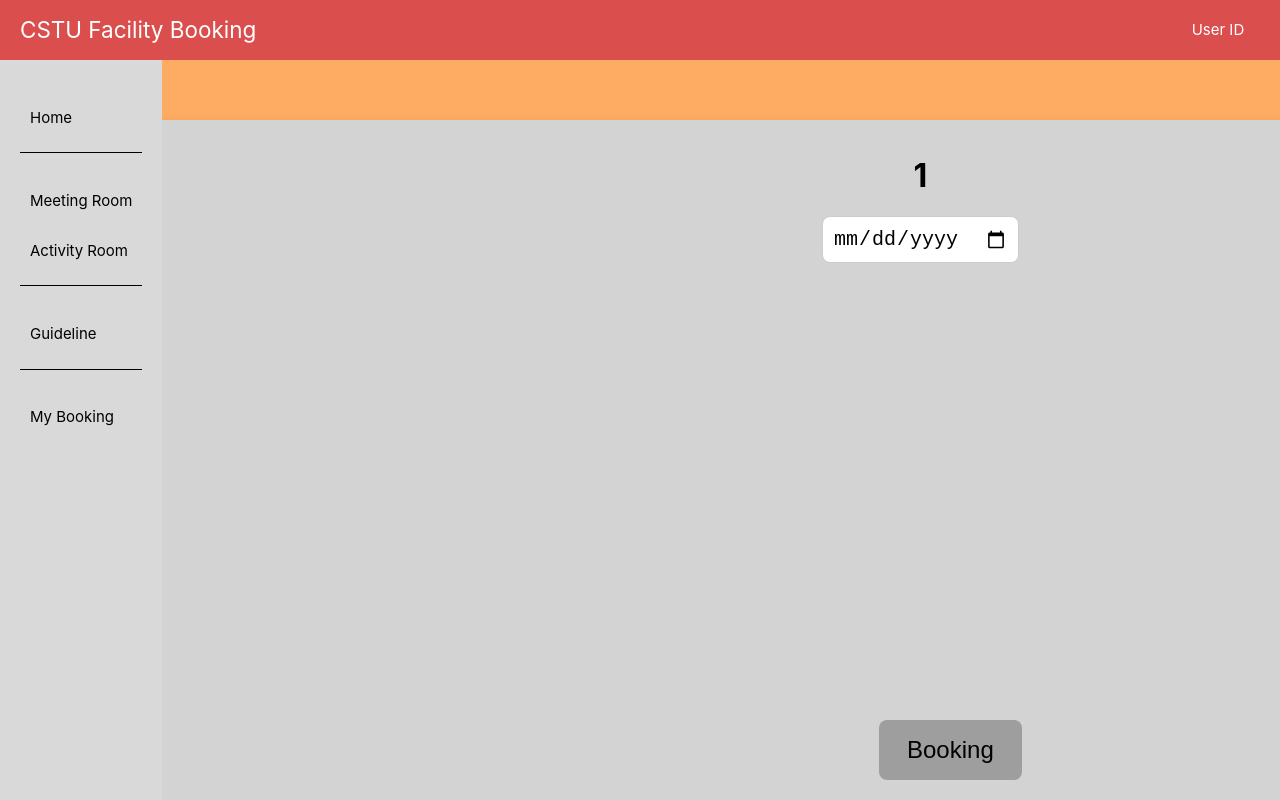
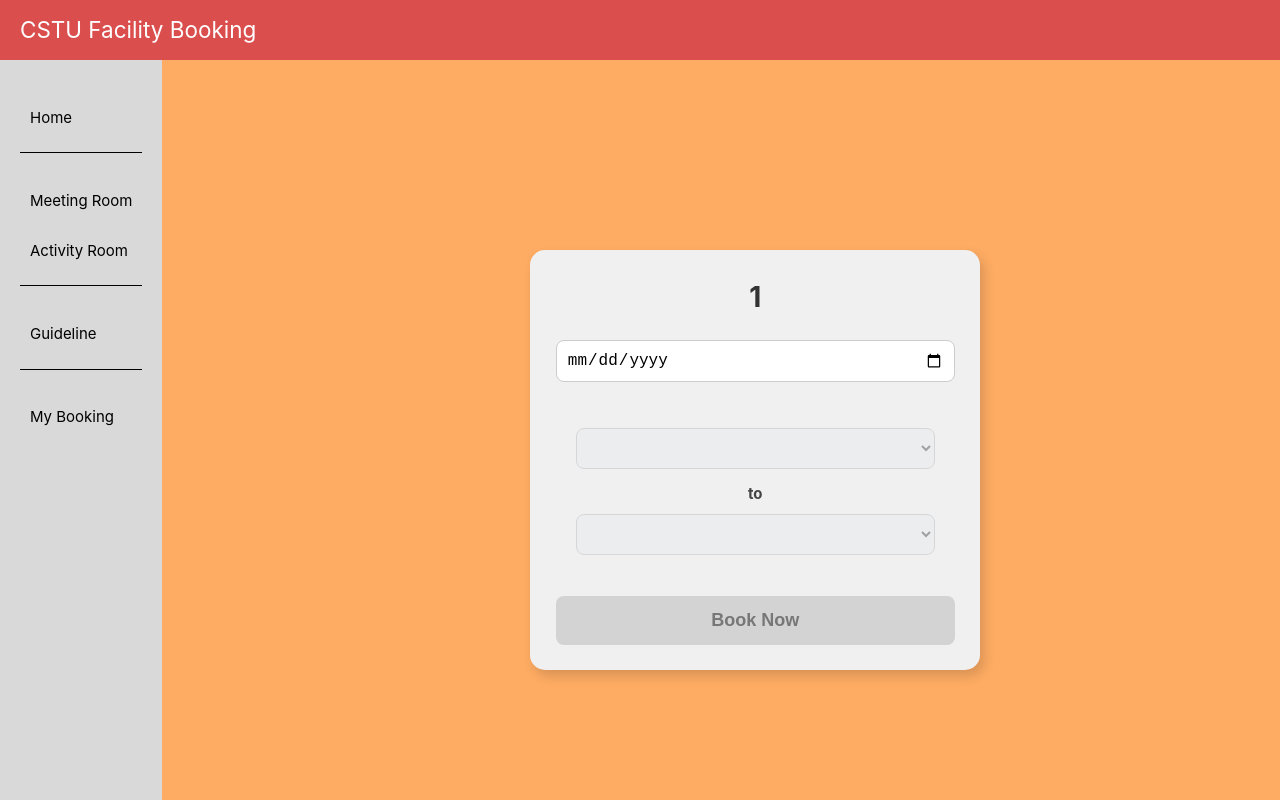
Before and after one commit to POOHRIN/CSTU-FACILITY-BOOKING-WEBSITE, a Vue app: page /home/meeting-room/1 in a window 1280 px wide. Built offline with nearby package versions, Linux system fonts and the light colour scheme.

Commit message:
update visual and login user

```diff
--- a/src/views/ActivityRoomDetail.vue
+++ /dev/null
@@ -1,158 +0,0 @@
-<script setup lang="ts">
-import { ref } from "vue";
-import { useRoute } from "vue-router";
-
-const route = useRoute();
-const roomId = route.params.roomId;
-
-const selectedDate = ref("");
-
-const room = ref({
-  name: `คุณกำลังดูข้อมูลของ : ${roomId}`,
-  capacity: "2 - 10",
-  facilities: [
-    { icon: "📺", text: "TV" },
-    { icon: "✏️", text: "White Board & Marker" },
-    { icon: "📶", text: "WIFI" },
-  ],
-  bookings: [
-    { time: "08:00 - 10:00", status: "expired" },
-    { time: "10:00 - 12:00", status: "available" },
-    { time: "13:00 - 15:00", status: "expired" },
-    { time: "15:00 - 17:00", status: "available" },
-  ],
-});
-</script>
-
-<template>
-  <div class="container">
-    <div class="room-card">
-      <h2 class="room-name">{{ room.name }}</h2>
-
-      <input type="date" v-model="selectedDate" class="date-picker" />
-
-      <div class="booking-status">
-        <span
-          v-for="(booking, index) in room.bookings"
-          :key="index"
-          :class="['booking-tag', booking.status]"
-        >
-          📅 {{ booking.time }}
-        </span>
-      </div>
-
-      <p class="capacity">👥 {{ room.capacity }}</p>
-
-      <ul class="facilities">
-        <li v-for="(facility, index) in room.facilities" :key="index">
-          {{ facility.icon }} {{ facility.text }}
-        </li>
-      </ul>
-
-      <button class="booking-btn">Booking</button>
-    </div>
-  </div>
-</template>
-
-<style scoped>
-.container {
-  display: flex;
-  justify-content: center;
-  align-items: center;
-  height: calc(100vh - 50px);
-  min-height: 800px;
-  padding: 20px;
-  margin-left: 20px;
-}
-
-
-.room-card {
-  background: rgb(211, 211, 211);
-  padding: 30px;
-  border-radius: 15px;
-  width: 1700px;
-  height: 85vh ;
-  margin-left: -200px;
-  box-shadow: 4px 6px 12px rgba(0, 0, 0, 0.2);
-  text-align: center;
-}
-
-.date-picker {
-  font-size: 20px;
-  padding: 10px;
-  margin-bottom: 15px;
-  border-radius: 8px;
-  border: 1px solid #ccc;
-}
-
-.room-name {
-  font-size: 32px;
-  /*font-weight: bold;*/
-  margin-bottom: 15px;
-}
-
-.booking-status {
-  font-size: 24px;
-  display: flex;
-  justify-content: center;
-  gap: 10px;
-  margin-bottom: 15px;
-}
-
-.booking-tag {
-  font-size: 24px;
-  padding: 8px 12px;
-  border-radius: 8px;
-  font-size: 16px;
-}
-
-.booking-tag.expired {
-  background-color: #e57373;
-  color: white;
-  font-size: 24px;
-  cursor: default;
-}
-
-.booking-tag.available {
-  background-color: #4caf50;
-  color: white;
-  font-size: 24px;
-  cursor: pointer;
-}
-
-.capacity {
-  font-size: 24px;
-  margin-bottom: 10px;
-}
-
-.facilities {
-  list-style: none;
-  padding: 0;
-  font-size: 24px;
-  margin-bottom: 15px;
-}
-
-.facilities li {
-  margin-bottom: 8px;
-}
-
-.booking-btn {
-  background: #9e9e9e;
-  color: black;
-  padding: 16px 28px;
-  border: none;
-  cursor: pointer;
-  border-radius: 8px;
-  font-size: 24px;
-  transition: 0.3s;
-}
-
-.booking-tag.available:hover {
-  background-color: #38803a;
-}
-
-.booking-btn:hover {
-  background: #616161;
-  color: white;
-}
-</style>
--- a/src/views/ActivityRoomView.vue
+++ b/src/views/ActivityRoomView.vue
@@ -41,7 +41,7 @@ const activityRooms = ref([
 }
 
 .room-card {
-  background: rgb(211, 211, 211);
+  background: #f0f0f0;
   padding: 60px;
   border-radius: 15px;
   text-align: center;
--- a/src/views/GuidelineView.vue
+++ b/src/views/GuidelineView.vue
@@ -25,7 +25,7 @@
 <style scoped>
 .guideline-container {
   padding: 20px;
-  background-color: rgb(211, 211, 211);
+  background-color: #f0f0f0;
   color: black;
   border-radius: 10px;
   margin-top: 20px;
--- a/src/views/LoginView.vue
+++ b/src/views/LoginView.vue
@@ -9,8 +9,8 @@ const rememberMe = ref(false);
 
 const handleLogin = () => {
     if (userId.value && password.value) {
-        console.log('Logging in with:', userId.value, password.value, rememberMe.value);
-        router.push('/home'); // Redirect after successful login
+        localStorage.setItem('userId', userId.value); // Store in localStorage
+        router.push('/home'); // Redirect after login
     } else {
         alert('Please fill in all fields.');
     }
--- a/src/views/MeetingRoomView.vue
+++ b/src/views/MeetingRoomView.vue
@@ -50,7 +50,7 @@ const meetingRooms = ref([
 }
 
 .room-card {
-  background: rgb(211, 211, 211);
+  background: #f0f0f0;
   padding: 60px;
   border-radius: 15px;
   text-align: center;
--- a/src/views/Navbar.vue
+++ b/src/views/Navbar.vue
@@ -21,6 +21,12 @@ onMounted(() => {
 onUnmounted(() => {
   document.removeEventListener("click", handleClickOutside);
 });
+
+const userId = ref('');
+
+onMounted(() => {
+    userId.value = localStorage.getItem('userId') || '';
+});
 </script>
 
 <template>
@@ -29,7 +35,7 @@ onUnmounted(() => {
       <h1>CSTU Facility Booking</h1>
     </div>
     <div class="navbar-right" ref="dropdown">
-      <a @click="toggleDropdown" class="dropdown-a">User ID</a>
+      <a @click="toggleDropdown" class="dropdown-a">{{ userId }}</a>
         <ul v-if="isOpen" ref="dropdown" class="dropdown-menu">
           <li><router-link to="/login" class="dropdown-link">Logout</router-link></li>
         </ul>
--- a/src/views/RoomDetailView.vue
+++ b/src/views/RoomDetailView.vue
@@ -14,39 +14,44 @@ const room = ref({
 const selectedDate = ref("");
 const minDate = ref(new Date().toISOString().split("T")[0]);
 
-// Declare reactive variables using ref
 const startTime = ref(null);
 const endTime = ref(null);
 
-// Generate available times between 08:30 and 18:30 in 30-minute intervals
-const times = [];
+const times: string[] = [];
 let hour = 8;
 let minute = 30;
-while (hour < 19) {
-  if (minute === 30) {
-    times.push(`${String(hour).padStart(2, '0')}:30`);
-  } else {
-    times.push(`${String(hour).padStart(2, '0')}:00`);
-  }
+while (hour < 18 || (hour === 18 && minute === 0)) {  // Max start time 18:00
+  times.push(`${String(hour).padStart(2, "0")}:${minute === 30 ? "30" : "00"}`);
   minute = minute === 30 ? 0 : 30;
   if (minute === 0) hour++;
 }
 
-// Filtered end times based on the selected start time
-const filteredEndTimes = ref(times);
+const allEndTimes: string[] = [];
+hour = 8;
+minute = 30;
+while (hour < 19) {  // Max end time 18:30
+  allEndTimes.push(`${String(hour).padStart(2, "0")}:${minute === 30 ? "30" : "00"}`);
+  minute = minute === 30 ? 0 : 30;
+  if (minute === 0) hour++;
+}
 
-// Update the filtered end times when the start time changes
+const filteredEndTimes = ref<string[]>([]);
+
 const updateEndTimeOptions = () => {
-  if (!startTime.value) return;
-  const startTimeIndex = times.indexOf(startTime.value);
-  filteredEndTimes.value = times.slice(startTimeIndex + 1); // Ensure end time is greater than start time
+  if (!startTime.value) {
+    endTime.value = null;
+    filteredEndTimes.value = [];
+    return;
+  }
 
-  // Reset end time if it's invalid (less than or equal to the start time)
-  if (endTime.value && times.indexOf(endTime.value) <= startTimeIndex) {
-    endTime.value = null; // Reset end time
-    errorMessage.value = "End time must be greater than start time"; // Set error message
+  const startTimeIndex = allEndTimes.indexOf(startTime.value);
+  filteredEndTimes.value = allEndTimes.slice(startTimeIndex + 1); // Ensure end time > start time
+
+  if (endTime.value && allEndTimes.indexOf(endTime.value) <= startTimeIndex) {
+    endTime.value = null;
+    errorMessage.value = "End time must be greater than start time";
   } else {
-    errorMessage.value = ""; // Clear the error message if valid
+    errorMessage.value = "";
   }
 };
 </script>
@@ -58,95 +63,151 @@ const updateEndTimeOptions = () => {
 
       <input type="date" v-model="selectedDate" class="date-picker" :min="minDate" />
 
-      <div class="time-picker" v-if="selectedDate">
-        <select v-model="startTime" @change="updateEndTimeOptions">
-          <option v-for="time in times" :key="time" :value="time">{{ time }}</option>
-        </select>
+      <div class="time-picker" >
+        <div class="time-row">
+          <select v-model="startTime" @change="updateEndTimeOptions" :disabled="!selectedDate" class="time-dropdown">
+            <option v-for="time in times" :key="time" :value="time">{{ time }}</option>
+          </select>
+        </div>
 
-        <label for="end-time" class="picker">to</label>
-        <select v-model="endTime">
-          <option v-for="time in filteredEndTimes" :key="time" :value="time">{{ time }}</option>
-        </select>
+        <div class="time-row">
+          <label>to</label>
+          <select v-model="endTime" :disabled="!startTime" class="time-dropdown">
+            <option v-for="time in filteredEndTimes" :key="time" :value="time">{{ time }}</option>
+          </select>
+        </div>
+
+        <p v-if="errorMessage" class="error-message">{{ errorMessage }}</p>
       </div>
 
       <div class="button-wrapper">
-        <button class="booking-btn">Booking</button>
+        <button class="booking-btn" :disabled="!startTime || !endTime">Book Now</button>
       </div>
     </div>
   </div>
 </template>
 
 <style scoped>
+/* Center everything */
 .container {
   display: flex;
   justify-content: center;
   align-items: center;
-  height: calc(100vh - 50px);
-  min-height: 800px;
+  height: 100vh;
   padding: 20px;
-  margin-left: 20px;
 }
 
-
+/* Room Card */
 .room-card {
-  position: relative;
-  background: rgb(211, 211, 211);
-  padding: 30px;
+  background: #f0f0f0;
+  padding: 2vmax;
   border-radius: 15px;
-  width: 1700px;
-  height: 85vh ;
-  margin-left: -200px;
-  box-shadow: 4px 6px 12px rgba(0, 0, 0, 0.2);
+  width: 450px;
+  box-shadow: 4px 6px 12px rgba(0, 0, 0, 0.15);
   text-align: center;
-  font-size: 2vb;
 }
 
+/* Room Title */
+.room-name {
+  font-size: 28px;
+  font-weight: bold;
+  margin-bottom: 20px;
+  color: #333;
+}
+
+/* Date Picker */
 .date-picker {
-  font-size: 20px;
+  margin-bottom: 2vw;
+  font-size: 16px;
   padding: 10px;
-  margin-bottom: 15px;
   border-radius: 8px;
   border: 1px solid #ccc;
+  width: 100%;
+  outline: none;
+  transition: 0.3s;
 }
 
-.room-name {
-  font-size: 32px;
-  font-weight: bold;
-  margin-bottom: 15px;
+.date-picker:hover {
+  border-color: #007bff;
 }
 
-.capacity {
-  font-size: 24px;
-  margin-bottom: 10px;
-  left: 50%;
+/* Time Picker Section */
+.time-picker {
+  margin-bottom: 2vh;
+  padding: 20px;
+  border-radius: 10px;
 }
 
+/* Label */
+.time-row {
+  display: flex;
+  flex-direction: column;
+  margin-bottom: 15px;
+  text-align: left;
+}
+
+.time-row {
+  font-weight: bold;
+  margin-bottom: 5px;
+  color: #444;
+}
+
+/* Time Dropdown */
+.time-dropdown {
+  font-size: 16px;
+  padding: 10px;
+  border-radius: 8px;
+  border: 1px solid #ccc;
+  width: 100%;
+  background: white;
+  cursor: pointer;
+  transition: 0.3s;
+}
+
+.time-dropdown:hover {
+  border-color: #007bff;
+}
+
+/* Disable End Time Dropdown */
+.time-dropdown:disabled {
+  background: #e9ecef;
+  cursor: not-allowed;
+}
+
+/* Error Message */
+.error-message {
+  color: red;
+  font-size: 14px;
+  margin-top: 10px;
+}
+
+/* Booking Button */
 .booking-btn {
-  background: #9e9e9e;
-  color: black;
-  padding: 16px 28px;
+  background: #007bff;
+  color: white;
+  padding: 14px 20px;
   border: none;
   cursor: pointer;
   border-radius: 8px;
-  font-size: 24px;
+  font-size: 18px;
+  font-weight: bold;
+  width: 100%;
   transition: 0.3s;
-  bottom: 2vh;
 }
 
 .booking-btn:hover {
-  background: #616161;
-  color: white;
+  background: #0056b3;
 }
 
-.button-wrapper {
-  display: flex;
-  justify-content: center;
-  position: absolute;
-  bottom: 20px;
-  width: 100%;
+/* Disabled Booking Button */
+.booking-btn:disabled {
+  background: #d3d3d3;
+  color: #777;
+  cursor: not-allowed;
 }
-
-.picker {
-  margin: 0 1.5vw;
+label {
+  text-align: center;
+  margin: 1vh 0;
+  font-weight: bold;
 }
 </style>
```
